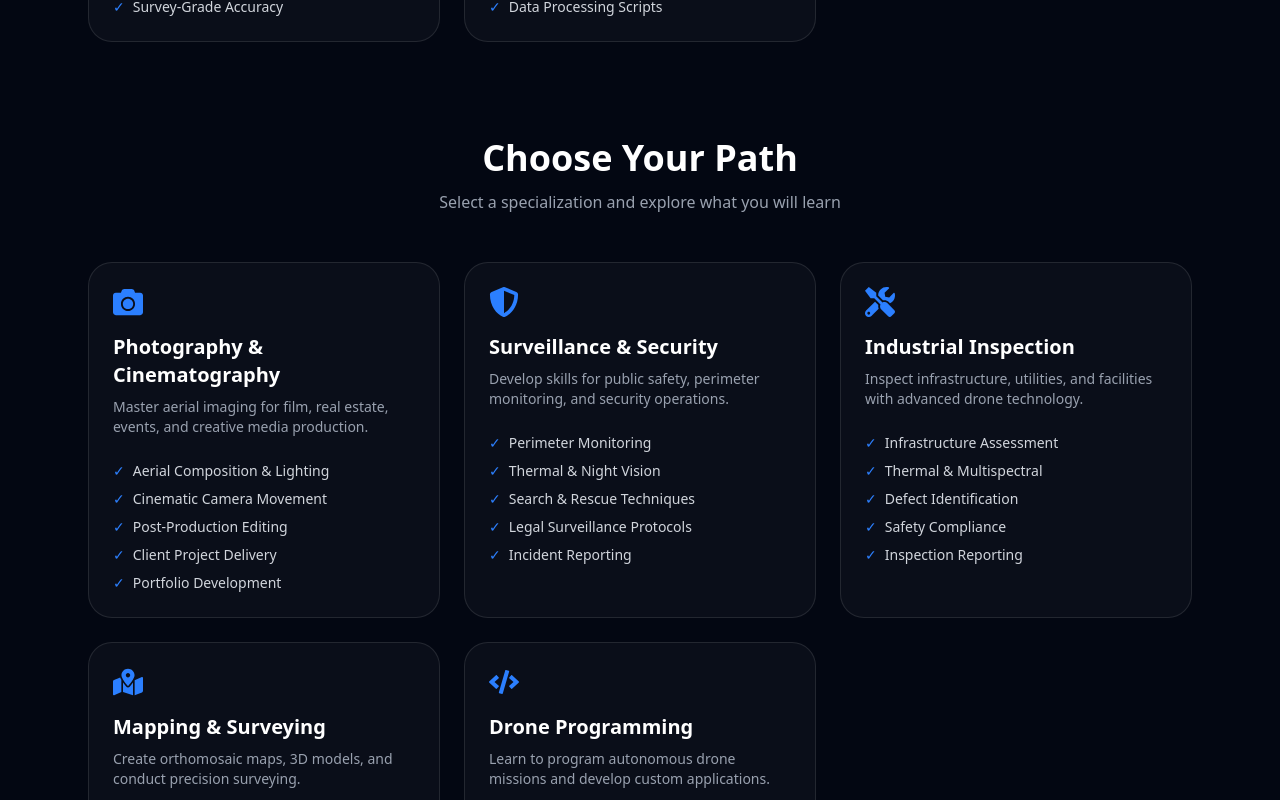
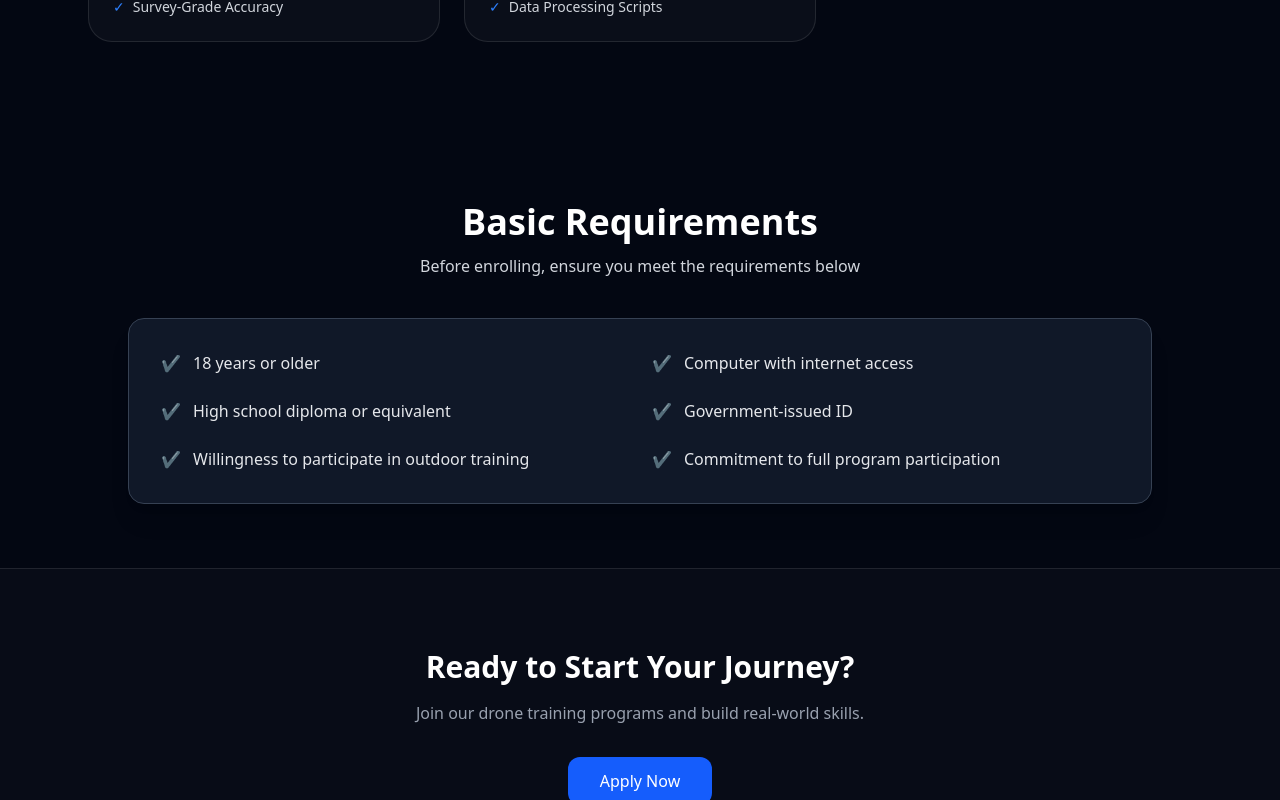
Before and after one commit to tolulopejanet/BDLG-Services, a React (Vite) app: page /services in a window 1280 px wide. Shown: the part 1620-2420 px from the top of the page. Built offline with nearby package versions, Linux system fonts and the light colour scheme.

Commit message:
latest update2

```diff
--- a/src/components/Modal.jsx
+++ b/src/components/Modal.jsx
@@ -59,7 +59,7 @@ const Modal = ({ isOpen, onClose, title, content, videoId }) => {
                       className="w-full h-full"
                       src={`https://www.youtube.com/embed/${videoId}`}
                       title="YouTube video"
-                      allow="accelerometer; autoplay; clipboard-write; encrypted-media; gyroscope; picture-in-picture"
+                      allow="accelerometer; autoplay; clipboard-write; gyroscope; picture-in-picture"
                       allowFullScreen
                     />
                   </div>
--- a/src/components/ProgramRequirements.jsx
+++ b/src/components/ProgramRequirements.jsx
@@ -7,10 +7,10 @@ const ProgramRequirements = () => {
         {/* TITLE */}
         <div className="text-center mb-10">
           <h2 className="text-3xl md:text-4xl font-bold text-white">
-            Are You Ready to Join?
+            Basic Requirements
           </h2>
           <p className="text-gray-300 mt-3">
-            Before enrolling, ensure you meet the basic requirements below
+            Before enrolling, ensure you meet the requirements below
           </p>
         </div>
 
--- a/src/components/TechSection.jsx
+++ b/src/components/TechSection.jsx
@@ -1,7 +1,7 @@
 import React from "react";
-import Image17 from "../assets/17.jpg"; // Replace with your image
+import Image17 from "../assets/17.jpg";
+import { fadeIn } from "../utils/motion";
 import { motion } from "framer-motion";
-import { fadeIn } from "../utils/motion";
 
 const TechSection = () => {
   return (
--- a/src/pages/AboutUs.jsx
+++ b/src/pages/AboutUs.jsx
@@ -1,6 +1,6 @@
 import React from "react";
 import { motion } from "framer-motion";
-import teamPhoto from "../assets/DJI.jpg";
+import teamPhoto from "../assets/DJI5.jpg";
 
 const fadeUp = {
   hidden: { opacity: 0, y: 40 },
--- a/src/pages/Blog.jsx
+++ b/src/pages/Blog.jsx
@@ -11,7 +11,7 @@ const posts = [
       "Drones are evolving into intelligent systems powered by AI, changing how industries operate globally.",
     content:
       "Drones are evolving into intelligent systems powered by AI, changing how industries operate globally. They are now used in mapping, surveillance, logistics, and disaster response.",
-    videoId: "dQw4w9WgXcQ"
+    videoId: "U5aGqJ_stQQ?si=0SJE_UPDpRH36n3G"
   },
   {
     id: 2,
@@ -21,7 +21,7 @@ const posts = [
       "Learn the fundamentals of flight control, safety rules, and beginner training steps.",
     content:
       "Learning to fly drones requires understanding controls, safety rules, and practice. Beginners should start with simulators before real flight.",
-    videoId: "dQw4w9WgXcQ"
+    videoId: "7s5TYFPP6Uw?si=SvbOo46k_9i0ArfG"
   },
   {
     id: 3,
@@ -31,7 +31,7 @@ const posts = [
       "Explore how drones are used in mapping, surveillance, farming, and emergency response.",
     content:
       "Drones are widely used across agriculture, security, mapping, and emergency response due to their efficiency and accuracy.",
-    videoId: "dQw4w9WgXcQ"
+    videoId: "br6EI37kU8Q?si=wZLpJdwhzWSDhKN1"
   }
 ];
 
--- a/src/pages/ServicePage.jsx
+++ b/src/pages/ServicePage.jsx
@@ -84,10 +84,11 @@ const ServicesPage = () => {
 
         <div className="absolute inset-0 bg-gradient-to-b from-black/40 via-black/70 to-[#030712]" />
 
+
         <motion.div
           initial={{ opacity: 0, y: 30 }}
           animate={{ opacity: 1, y: 0 }}
-          className="text-center px-6 max-w-3xl"
+          className="text-center px-6 max-w-3xl relative"
         >
           <h1 className="text-5xl md:text-6xl font-black">
             Who We Serve
@@ -175,57 +176,10 @@ const ServicesPage = () => {
 
       </div>
 
-      {/* REQUIREMENT */}
-      {/* PROGRAM PATHS SECTION */}
-      <div className="max-w-6xl mx-auto px-6 pb-16">
-        <div className="text-center mb-12">
-          <h2 className="text-4xl font-black">Choose Your Path</h2>
-          <p className="text-gray-400 mt-3">
-            Select a specialization and explore what you will learn
-          </p>
-        </div>
 
-        <div className="grid md:grid-cols-3 gap-6">
-          {specializations.map((item, i) => (
-            <motion.div
-              key={i}
-              whileHover={{ scale: 1.03 }}
-              className="bg-white/[0.03] border border-white/10 rounded-3xl p-6"
-            >
-              <div className="text-3xl text-blue-500 mb-4">{item.icon}</div>
-
-              <h3 className="text-xl font-bold">{item.title}</h3>
-
-              <p className="text-gray-400 text-sm mt-2">{item.desc}</p>
-
-              <div className="mt-6 space-y-2">
-                {item.subjects.map((s, idx) => (
-                  <div key={idx} className="text-sm text-gray-300 flex gap-2">
-                    <span className="text-blue-500">✓</span>
-                    {s}
-                  </div>
-                ))}
-              </div>
-            </motion.div>
-          ))}
-        </div>
-      </div>
 
       {/* 🔥 NEW: REQUIREMENTS SECTION */}
       <ProgramRequirements />
-
-      {/* CTA */}
-      <div className="bg-white/[0.02] border-t border-white/10 py-20 text-center">
-        <h2 className="text-3xl font-bold">Ready to Start Your Journey?</h2>
-
-        <p className="text-gray-400 mt-4">
-          Join our drone training programs and build real-world skills.
-        </p>
-
-        <button className="mt-8 px-8 py-3 bg-blue-600 rounded-xl hover:bg-blue-700 transition">
-          Apply Now
-        </button>
-      </div>
 
       {/* CTA */}
       <div className="bg-white/[0.02] border-t border-white/10 py-20 text-center">
```
Also changed, not shown: src/pages/ProductPage.jsx (+4 -4 lines), src/assets/17.jpg (added), src/assets/18.jpg (added).
